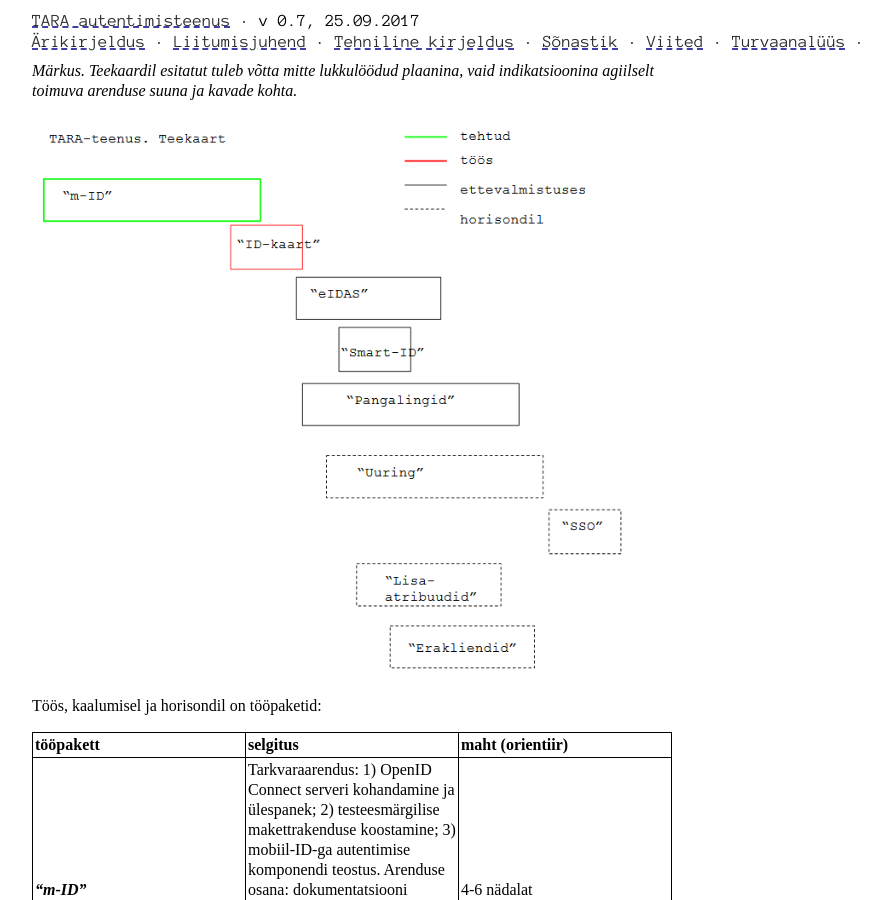
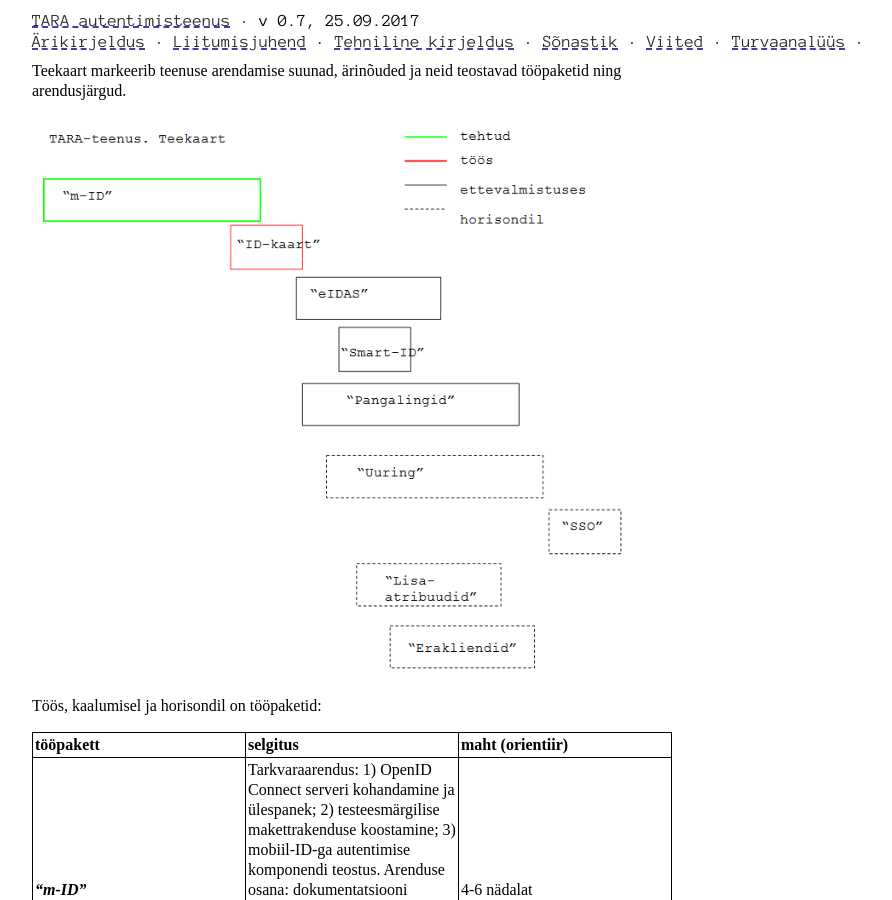
Before and after one commit to e-gov/TARA-Doku, a Jekyll site: the page built from Teekaart.md, in a window 1280 px wide and 900 px high. Shown: the whole window, without its empty margins (0-892 px from the left). Built offline with Jekyll 4.4.1, drawn with Linux system fonts in a browser that asks for light colours.

Commit message:
Teekaardi täiendus

```diff
--- a/Teekaart.md
+++ b/Teekaart.md
@@ -2,7 +2,7 @@
 permalink: Teekaart
 ---
 
-_Märkus. Teekaardil esitatut tuleb võtta mitte lukkulöödud plaanina, vaid indikatsioonina agiilselt toimuva arenduse suuna ja kavade kohta._
+Teekaart markeerib teenuse arendamise suunad, ärinõuded ja neid teostavad tööpaketid ning  arendusjärgud.
 
 <img src='img/TEEKAART.PNG' style='width: 600px;'>
 
```
